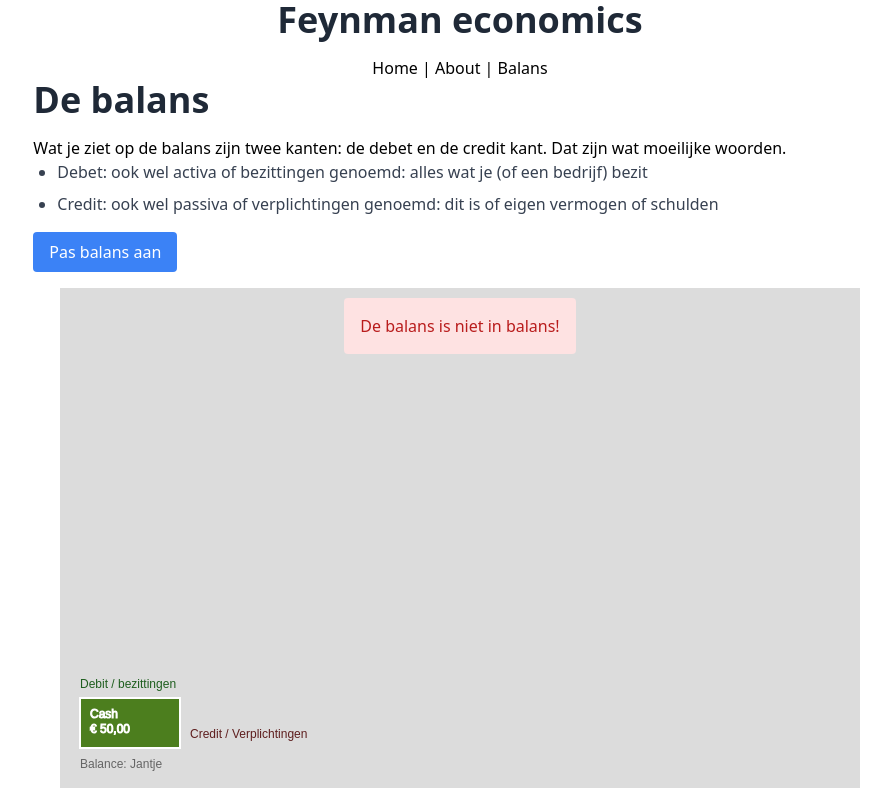
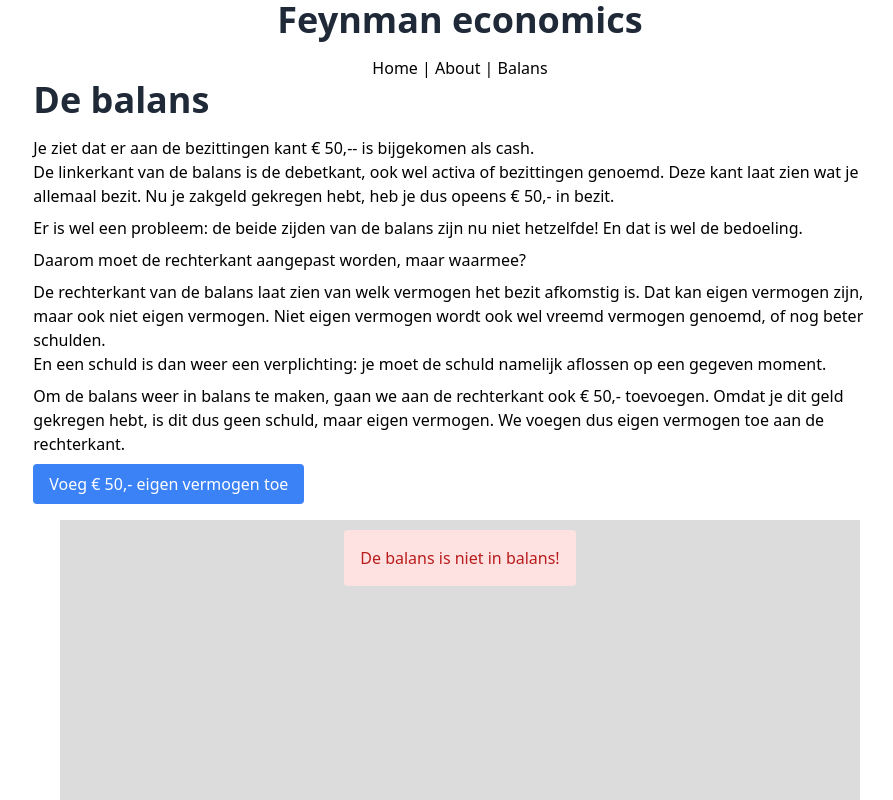
Before and after one commit to jurcello/feynman-economy, a Vue app: page /balans in a window 1280 px wide. Both pictures are taken after a click on the button "Geef € 50,- zakgeld in cash". Shown: the top 800 px of the page, without its empty margins (180-1073 px from the left). Built offline with nearby package versions, Linux system fonts and the light colour scheme.

Commit message:
Aanpassingen aan uitleg.

```diff
--- a/src/components/BalanceExplanationSketch.vue
+++ b/src/components/BalanceExplanationSketch.vue
@@ -16,12 +16,26 @@
     </transition>
     <transition>
       <div v-if="currentStep == Step.STEP2">
-        <p>Wat je ziet op de balans zijn twee kanten: de debet en de credit kant. Dat zijn wat moeilijke woorden.
-          <ul>
-            <li>Debet: ook wel activa of bezittingen genoemd: alles wat je (of een bedrijf) bezit</li>
-            <li>Credit: ook wel passiva of verplichtingen genoemd: dit is of eigen vermogen of schulden</li>
-          </ul>
-          <button @click="adjustPocketMoneyEquity" class="btn">Pas balans aan</button>
+        <p>
+          Je ziet dat er aan de bezittingen kant € 50,-- is bijgekomen als cash. <br />
+          De linkerkant van de balans is de debetkant, ook wel activa of bezittingen genoemd.
+          Deze kant laat zien wat je allemaal bezit. Nu je zakgeld gekregen hebt, heb je dus opeens € 50,- in bezit.
+        </p>
+        <p>Er is wel een probleem: de beide zijden van de balans zijn nu niet hetzelfde! En dat is wel de bedoeling.</p>
+        <p>
+          Daarom moet de rechterkant aangepast worden, maar waarmee?
+        </p>
+        <p>
+          De rechterkant van de balans laat zien van welk vermogen het bezit afkomstig is. Dat kan eigen vermogen zijn, maar ook niet eigen vermogen.
+          Niet eigen vermogen wordt ook wel vreemd vermogen genoemd, of nog beter schulden. <br />
+          En een schuld is dan weer een verplichting: je moet de schuld namelijk aflossen op een gegeven moment.
+        </p>
+        <p>
+          Om de balans weer in balans te maken, gaan we aan de rechterkant ook € 50,- toevoegen. Omdat je dit geld gekregen hebt,
+          is dit dus geen schuld, maar eigen vermogen. We voegen dus eigen vermogen toe aan de rechterkant.
+        </p>
+        <p>
+          <button @click="adjustPocketMoneyEquity" class="btn">Voeg € 50,- eigen vermogen toe</button>
         </p>
       </div>
     </transition>
```
